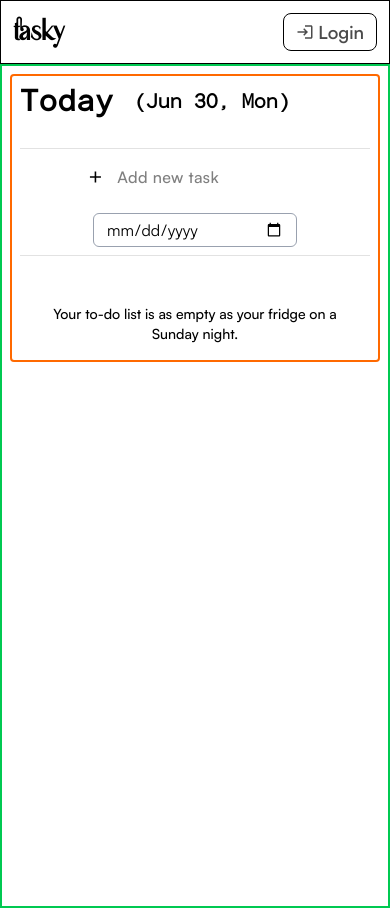
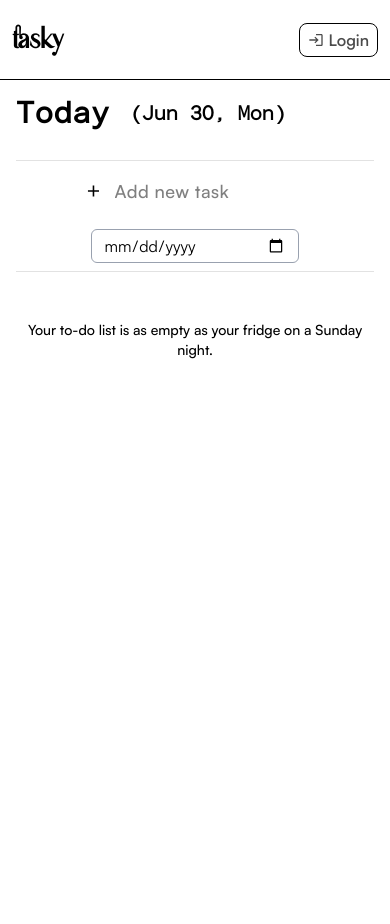
Before and after one commit to sagar-mitra/To-Do, a React (Vite) app: page / in a window 390 px wide. Built offline with nearby package versions, Linux system fonts and the light colour scheme.

Commit message:
responsive sidebar and hero

```diff
--- a/src/components/Header.jsx
+++ b/src/components/Header.jsx
@@ -9,7 +9,7 @@ const Header = () => {
   console.log(loginInfo);
 
   return (
-    <div className="p-3 flex justify-between items-center border">
+    <div className="p-3 flex justify-between items-center border-b  h-20">
       <h1 className="font-garaigit text-3xl sm:text-4xl font-bold ">tasky</h1>
       <div>
         {Object.keys(loginInfo).length !== 0 ? (
@@ -23,11 +23,11 @@ const Header = () => {
           </div>
         ) : (
           <Link
-            className="group/login flex border border-black gap-1 items-center justify-center py-1 px-3 rounded-lg  hover:bg-blue-400 hover:border-blue-400 hover:text-white hover:font-medium duration-300"
+            className="group/login flex border border-black gap-1 items-center justify-center py-1 px-2 lg:px-3 rounded-lg  hover:bg-blue-400 hover:border-blue-400 hover:text-white hover:font-medium duration-300 "
             to="/login"
           >
-            <MdLogin className="text-lg opacity-70 group-hover/login:opacity-100 duration-200" />
-            <h3 className="opacity-70 text-lg font-semibold group-hover/login:opacity-100 duration-200">
+            <MdLogin className="md:text-lg opacity-70 group-hover/login:opacity-100 duration-200" />
+            <h3 className="opacity-70 md:text-lg font-semibold group-hover/login:opacity-100 duration-200">
               Login
             </h3>
           </Link>
--- a/src/components/Hero/HeroInput.jsx
+++ b/src/components/Hero/HeroInput.jsx
@@ -52,7 +52,7 @@ const HeroInput = () => {
     <div className="mt-7 border-t border-b py-2 sm:py-2.5 sm:px-10 sm:mt-10  border-[#e2e2e2]  flex flex-col items-center  sm:flex-row sm:justify-center gap-4 sm:gap-7 ">
       <div className="p-1 w-8/12 flex gap-1 items-center">
         <MdAdd
-          className="text-3xl p-1 hover:bg-[#f4f4f4] rounded-full cursor-pointer"
+          className="max-md:text-3xl max-lg:text-4xl lg:text-3xl p-1 hover:bg-[#f4f4f4] rounded-full cursor-pointer"
           onClick={handleTaskAddButton}
         />
         <input
@@ -62,7 +62,8 @@ const HeroInput = () => {
           value={taskTitle}
           onChange={handleTaskTitle}
           onKeyDown={handleEnterButton}
-          className="p-1 w-full sm:w-[250px] focus:outline-none text-base font-medium tracking-wide"
+          className="p-1 w-full sm:w-[250px] focus:outline-none
+           max:md:text-base max-lg:text-lg lg:text-base font-medium tracking-wide"
         />
       </div>
         <input
@@ -71,7 +72,7 @@ const HeroInput = () => {
           required
           value={taskDate}
           onChange={handleTaskDate}
-          className="w-7/12 xs:w-5/12 sm:w-8/12 md:w-4/12 lg:w-3/12 xl:w-1/4 border py-1 px-3 border-gray-400 rounded-md"
+          className="w-7/12 xs:w-5/12 sm:w-8/12 md:w-4/12 lg:w-3/12 xl:w-1/4  border py-1 px-3 border-gray-400 rounded-md"
         />
     </div>
   );
--- a/src/components/Hero/HeroSection.jsx
+++ b/src/components/Hero/HeroSection.jsx
@@ -1,11 +1,14 @@
-import { useState } from "react";
+
 import HeroHeader from "./HeroHeader";
 import HeroInput from "./HeroInput";
 import HeroTasks from "./HeroTasks";
 
 const HeroSection = () => {
+
+
+
   return (
-    <div className="border-2 rounded p-2 sm:w-4/5 flex flex-col border-orange-500">
+    <div className="p-2 w-full lg:w-4/5 h-full flex flex-col bg-pr">
       <HeroHeader />
       <HeroInput />
       <HeroTasks />
--- a/src/components/Hero/Task.jsx
+++ b/src/components/Hero/Task.jsx
@@ -35,7 +35,7 @@ const Task = ({ id, taskTitle, isCompleted}) => {
 
   return (
     <div className=" w-full py-2 border-b border-[#e2e2e2]">
-      <ul className=" flex sm:w-1/2 py-1 px-2 items-center justify-between mx-auto">
+      <ul className=" flex w-3/4 lg:w-1/2 py-1 px-2 items-center justify-between mx-auto">
         {/* tick box, task, delete button  */}
         <div className="flex items-center gap-5">
           <span onClick={() => handleToggle(id)} className="cursor-pointer">
--- a/src/components/Sidebar/Sidebar.jsx
+++ b/src/components/Sidebar/Sidebar.jsx
@@ -1,3 +1,4 @@
+import { useState } from "react";
 import { Link } from "react-router-dom";
 import { RiListSettingsFill } from "react-icons/ri";
 import SidebarTasks from "./SidebarTasks.jsx";
@@ -5,9 +6,10 @@ import SidebarSearch from "./SidebarSearch.jsx";
 import SidebarLists from "./SidebarLists.jsx";
 
 const Sidebar = () => {
+  const [burgerMenuClicked, setBurgerMenuClicked] = useState(false)
   return (
-    <div className="hidden sm:block rounded-lg w-1/5  border-2 border-red-700 p-2 bg-[#f4f4f4]">
-      <SidebarSearch />
+    <div className="hidden lg:block rounded-lg w-1/5 h-full   p-2 bg-[#f4f4f4]">
+      <SidebarSearch  setBurgerMenuClicked={setBurgerMenuClicked} />
 
       <SidebarTasks />
 
--- a/src/index.css
+++ b/src/index.css
@@ -23,7 +23,7 @@
 @import "tailwindcss";
 
 :root {
-    --bg-primary : white;
+    --bg-primary : black;
 }
 
 @theme{
@@ -32,4 +32,5 @@
     --font-ltsuperiorMonoMedium: LTSuperiorMonoMedium;
     --font-ltsuperiorMono: LTSuperiorMono;
     --breakpoint-xs: 400px;
+    --color-primary: #101010;
 }
--- a/src/pages/Body.jsx
+++ b/src/pages/Body.jsx
@@ -4,7 +4,7 @@ import HeroInput from "../components/Hero/HeroInput";
 
 const Body = () => {
   return (
-    <div className="w-screen p-2 sm:flex sm:gap-4 border-2 border-green-500 h-screen xl:h-[calc(100vh-15vh)]">
+    <div className="w-screen p-2 h-screen xs:h-[calc(100vh-80px)] sm:flex sm:gap-4" >
       <Sidebar />
       <HeroSection />
     </div>
```
